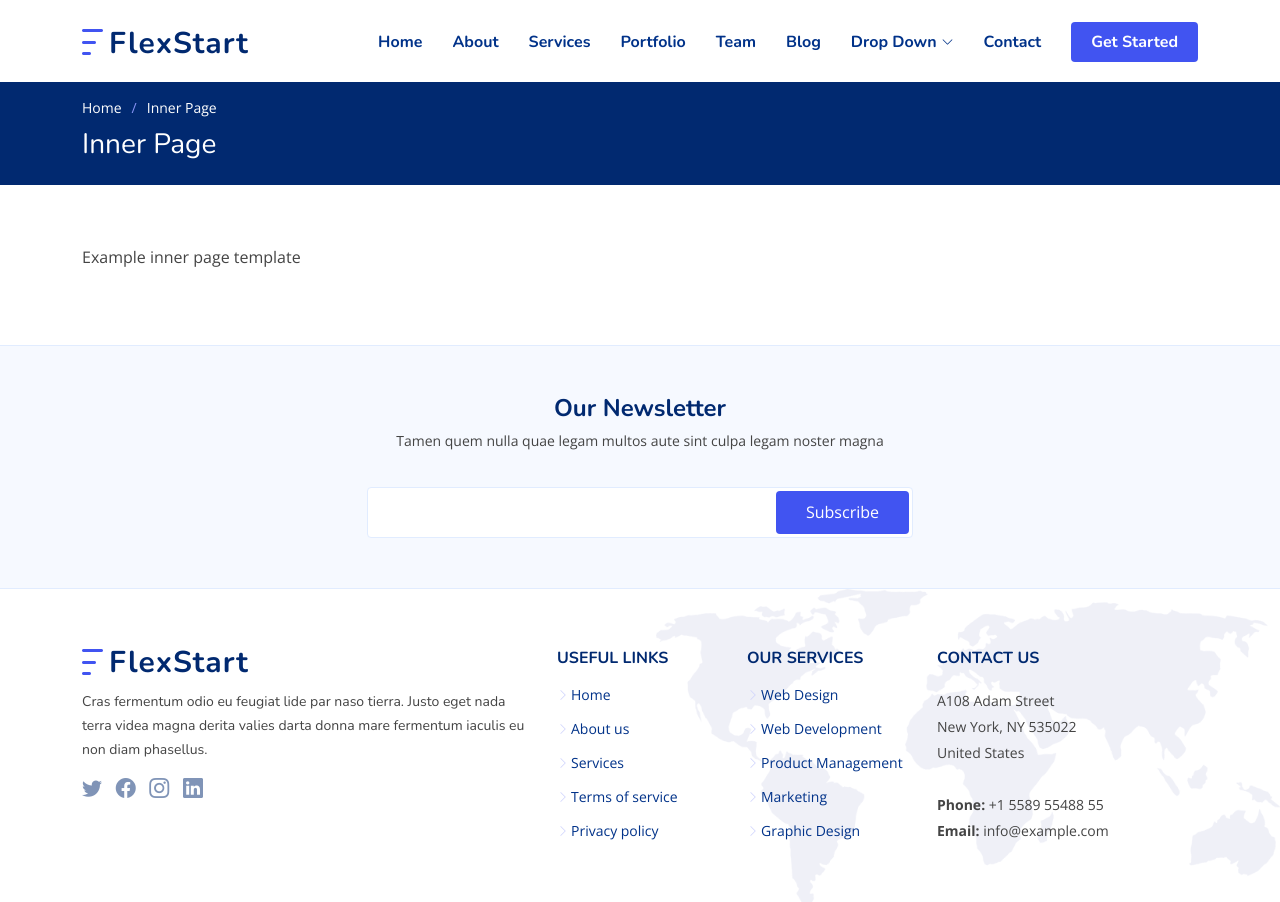
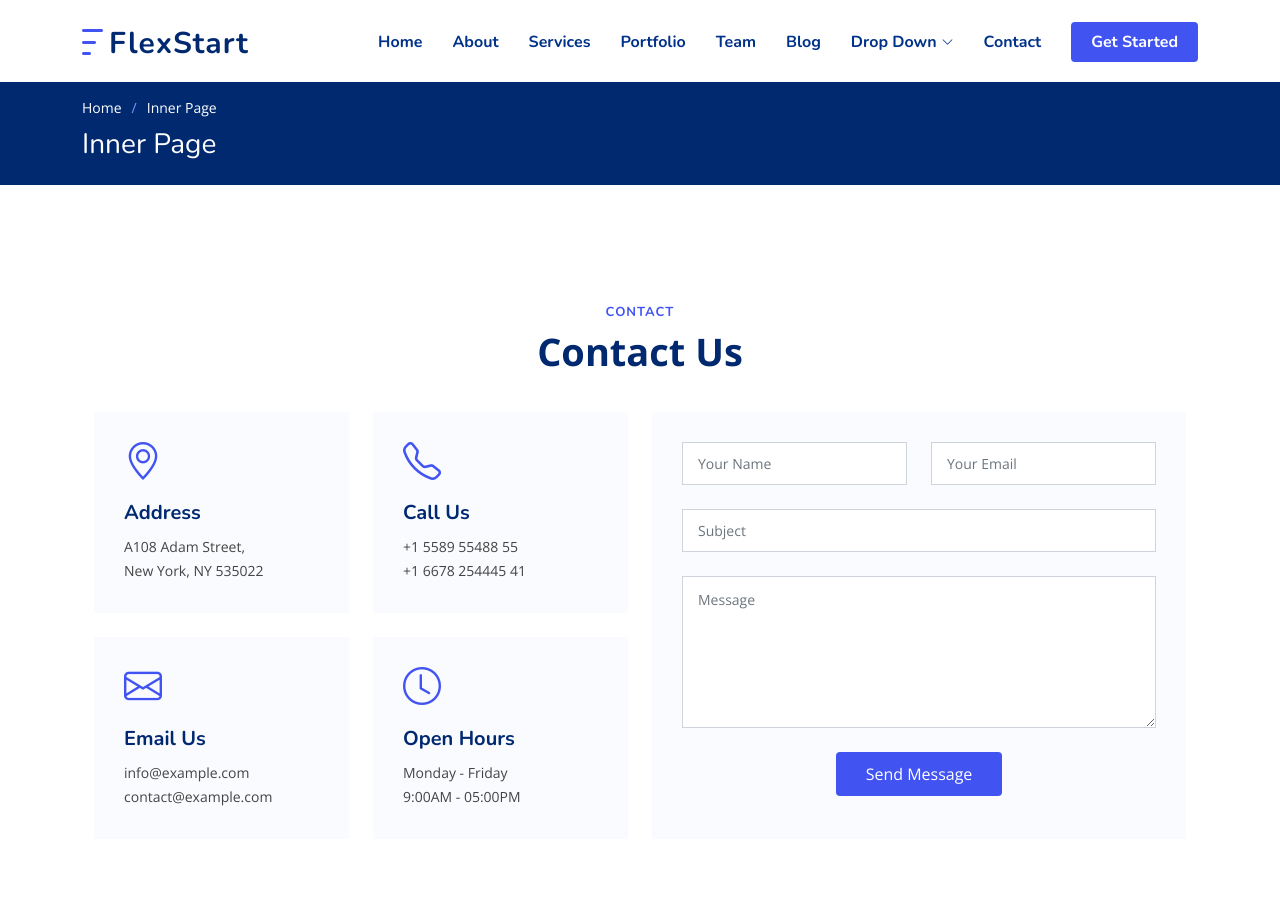
Before and after one commit to Jaisonemathew/datavea, a plain HTML site: page inner-page.html in a window 1280 px wide. Shown: the top 902 px of the page. Drawn offline with nearby package versions, Linux system fonts and the light colour scheme.

Commit message:
Update inner-page.html

```diff
--- a/inner-page.html
+++ b/inner-page.html
@@ -97,9 +97,91 @@
 
     <section class="inner-page">
       <div class="container">
-        <p>
-          Example inner page template
-        </p>
+      <!-- ======= Contact Section ======= -->
+    <section id="contact" class="contact">
+
+      <div class="container" data-aos="fade-up">
+
+        <header class="section-header">
+          <h2>Contact</h2>
+          <p>Contact Us</p>
+        </header>
+
+        <div class="row gy-4">
+
+          <div class="col-lg-6">
+
+            <div class="row gy-4">
+              <div class="col-md-6">
+                <div class="info-box">
+                  <i class="bi bi-geo-alt"></i>
+                  <h3>Address</h3>
+                  <p>A108 Adam Street,<br>New York, NY 535022</p>
+                </div>
+              </div>
+              <div class="col-md-6">
+                <div class="info-box">
+                  <i class="bi bi-telephone"></i>
+                  <h3>Call Us</h3>
+                  <p>+1 5589 55488 55<br>+1 6678 254445 41</p>
+                </div>
+              </div>
+              <div class="col-md-6">
+                <div class="info-box">
+                  <i class="bi bi-envelope"></i>
+                  <h3>Email Us</h3>
+                  <p>info@example.com<br>contact@example.com</p>
+                </div>
+              </div>
+              <div class="col-md-6">
+                <div class="info-box">
+                  <i class="bi bi-clock"></i>
+                  <h3>Open Hours</h3>
+                  <p>Monday - Friday<br>9:00AM - 05:00PM</p>
+                </div>
+              </div>
+            </div>
+
+          </div>
+
+          <div class="col-lg-6">
+            <form action="forms/contact.php" method="post" class="php-email-form">
+              <div class="row gy-4">
+
+                <div class="col-md-6">
+                  <input type="text" name="name" class="form-control" placeholder="Your Name" required>
+                </div>
+
+                <div class="col-md-6 ">
+                  <input type="email" class="form-control" name="email" placeholder="Your Email" required>
+                </div>
+
+                <div class="col-md-12">
+                  <input type="text" class="form-control" name="subject" placeholder="Subject" required>
+                </div>
+
+                <div class="col-md-12">
+                  <textarea class="form-control" name="message" rows="6" placeholder="Message" required></textarea>
+                </div>
+
+                <div class="col-md-12 text-center">
+                  <div class="loading">Loading</div>
+                  <div class="error-message"></div>
+                  <div class="sent-message">Your message has been sent. Thank you!</div>
+
+                  <button type="submit">Send Message</button>
+                </div>
+
+              </div>
+            </form>
+
+          </div>
+
+        </div>
+
+      </div>
+
+    </section><!-- End Contact Section -->
       </div>
     </section>
 
```
